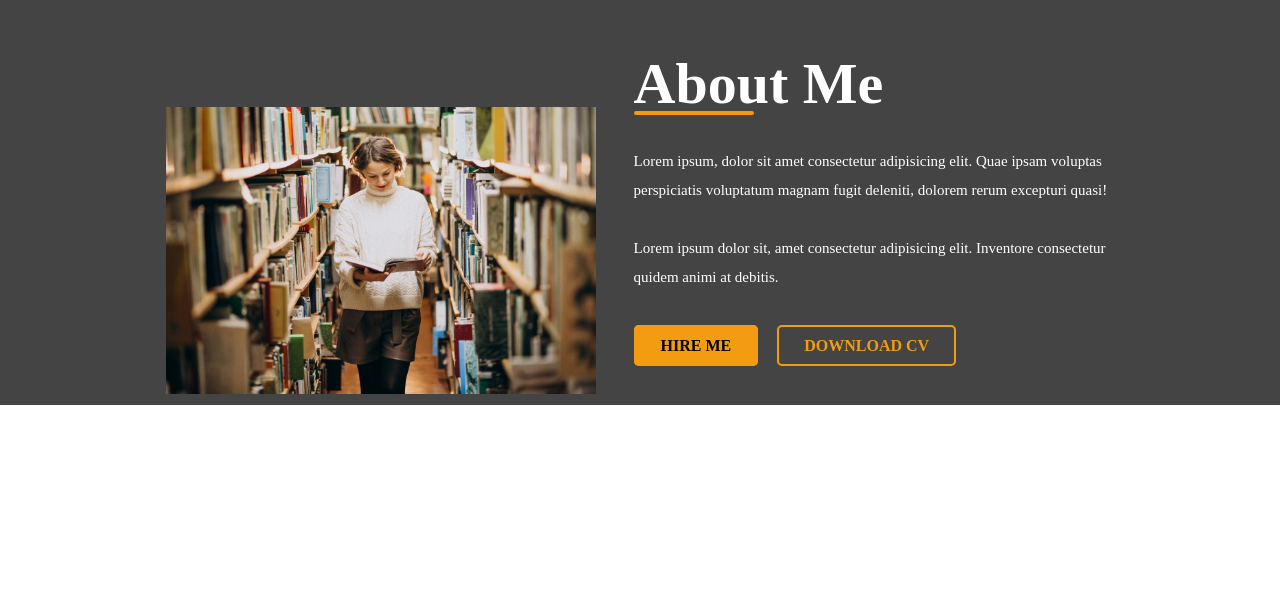
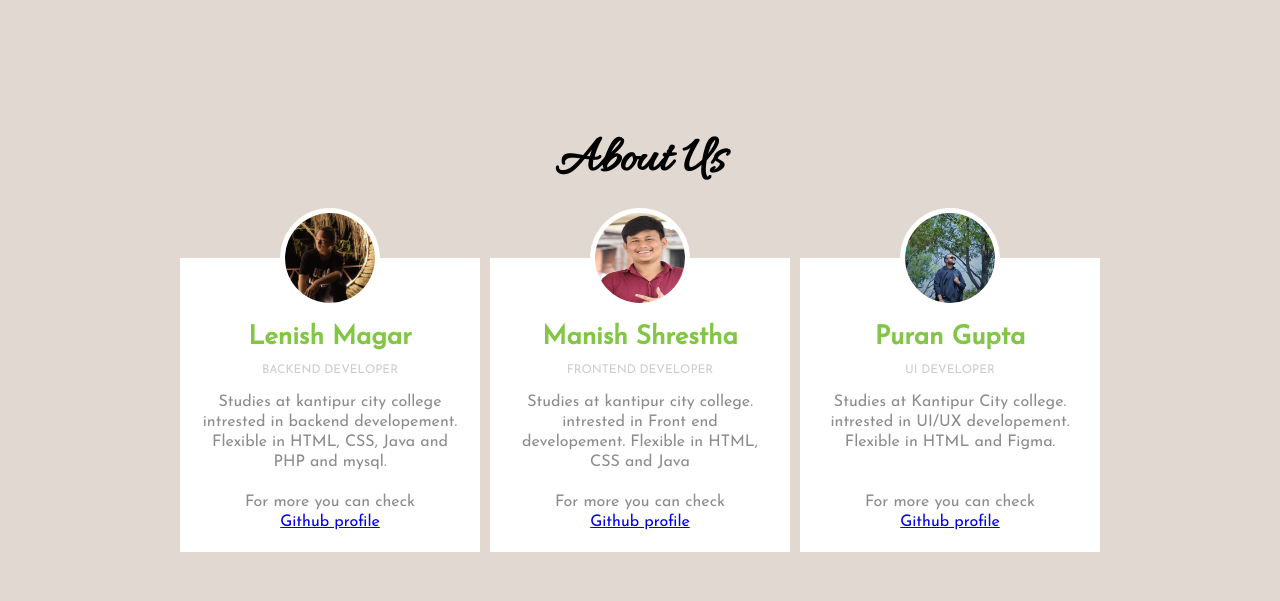
Before and after one commit to Harry2004harish/onlinebook, a PHP site: page /aboutus.php in a window 1280 px wide. Shown: the top 601 px of the page. Run offline with PHP 8.4, Linux system fonts and the light colour scheme; some web fonts are replaced.

Commit message:
about us

```diff
--- a/aboutus.php
+++ b/aboutus.php
@@ -3,30 +3,132 @@
 
 <head>
     <meta charset="UTF-8">
-    <meta http-equiv="X-UA-Compatible" content="IE=edge">
-    <meta name="viewport" content="width=device-width, initial-scale=1.0">
-    <title>Full Website</title>
-    <link rel="stylesheet" href="./css/aboutus.css">
-    <link rel="stylesheet" href="https://unicons.iconscout.com/release/v4.0.0/css/line.css">
+    <title>Our Team Section</title>
+    <style>
+    @import url('https://fonts.googleapis.com/css?family=Allura|Josefin+Sans');
+
+    * {
+        margin: 0;
+        padding: 0;
+        box-sizing: border-box;
+    }
+
+    body {
+        background: #E1D9D1;
+        font-family: 'Josefin Sans', sans-serif;
+    }
+
+    .wrapper {
+        margin-top: 10%;
+    }
+
+    .wrapper h1 {
+        font-family: 'Allura', cursive;
+        font-size: 52px;
+        margin-bottom: 60px;
+        text-align: center;
+    }
+
+    .team {
+        display: flex;
+        justify-content: center;
+        width: auto;
+        text-align: center;
+        flex-wrap: wrap;
+    }
+
+    .team .team_member {
+        background: #fff;
+        margin: 5px;
+        margin-bottom: 50px;
+        width: 300px;
+        padding: 20px;
+        line-height: 20px;
+        color: #8e8b8b;
+        position: relative;
+    }
+
+    .team .team_member h3 {
+        color: #81c644;
+        font-size: 26px;
+        margin-top: 50px;
+    }
+
+    .team .team_member p.role {
+        color: #ccc;
+        margin: 12px 0;
+        font-size: 12px;
+        text-transform: uppercase;
+    }
+
+    .team .team_member .team_img {
+        position: absolute;
+        top: -50px;
+        left: 50%;
+        transform: translateX(-50%);
+        width: 100px;
+        height: 100px;
+        border-radius: 50%;
+        background: #fff;
+    }
+
+    .team .team_member .team_img img {
+        width: 100px;
+        height: 100px;
+        padding: 5px;
+        border-radius: 50%;
+    }
+    </style>
 </head>
 
 <body>
-    <section class="about_section" id="About">
-        <div class="about_img">
-            <img src="./image/blog-1.jpg" alt="">
-        </div>
-        <div class="about_details">
-            <h1>About Me</h1>
-            <p>Lorem ipsum, dolor sit amet consectetur adipisicing elit. Quae ipsam voluptas perspiciatis voluptatum
-                magnam fugit deleniti, dolorem rerum excepturi quasi! <br><br>
-                Lorem ipsum dolor sit, amet consectetur adipisicing elit. Inventore consectetur quidem animi at
-                debitis.</p>
-            <div class="btns">
-                <a href="#" class="btn btn1">HIRE ME</a>
-                <a href="#" class="btn btn2">DOWNLOAD CV</a>
+
+    <div class="wrapper">
+        <h1>About Us</h1>
+        <div class="team">
+            <div class="team_member">
+                <div class="team_img">
+                    <img src="./aboutusimg/lenish.jpg" alt="Team_image">
+                </div>
+                <h3>Lenish Magar</h3>
+                <p class="role">Backend Developer</p>
+                <p>Studies at kantipur city college intrested in backend developement. Flexible in HTML, CSS, Java and
+                    PHP and mysql. </p>
+                <br>
+                <p>For more you can check <br>
+                    <a href="https://github.com/R4V3NSH4D0W" target=" "> Github profile</a>
+                </p>
+            </div>
+            <div class="team_member">
+                <div class="team_img">
+                    <img src="./aboutusimg/manish.jpg" alt="Team_image">
+                </div>
+                <h3>Manish Shrestha</h3>
+                <p class="role">Frontend developer</p>
+                <p>Studies at kantipur city college. intrested in Front end developement. Flexible in HTML, CSS and Java
+                </p>
+                <br>
+                <p>For more you can check <br>
+                    <a href="https://github.com/itsmems" target=" "> Github profile</a>
+                </p>
+
+            </div>
+            <div class="team_member">
+                <div class="team_img">
+                    <img src="./aboutusimg/puran.jpg" alt="Team_image">
+                </div>
+                <h3>Puran Gupta</h3>
+                <p class="role">UI developer</p>
+                <p>Studies at Kantipur City college. intrested in UI/UX developement. Flexible in HTML and Figma.</p>
+                <br>
+                <br>
+                <p>For more you can check <br>
+                    <a href="https://github.com" target=" "> Github profile</a>
+                </p>
             </div>
         </div>
-    </section>
+    </div>
+
 </body>
 
 </html>
--- a/css/aboutus.css
+++ /dev/null
@@ -1,79 +0,0 @@
-
-* {
-    padding: 0;
-    margin: 0;
-    box-sizing: border-box;
-}
-
-@font-face {
-    font-family: pop;
-    src: url(./fonts/Poppins-Regular.ttf);
-}
-
-.about_section {
-    width: 100%;
-    height: auto;
-    background-color: #444;
-    display: flex;
-    align-items: center;
-    justify-content: space-between;
-    padding: 50px 13%;
-    font-family: pop;
-}
-
-.about_img img {
-    width: 430px;
-    transform: translateY(50px);
-}
-
-.about_details h1 {
-    font-size: 58px;
-    color: #fff;
-    position: relative;
-}
-
-.about_details h1::after {
-    content: " ";
-    position: absolute;
-    width: 120px;
-    height: 4px;
-    background-color: #f39c12;
-    border-radius: 5px;
-    left: 0;
-    bottom: 2px;
-}
-
-.about_details p {
-    font-size: 15px;
-    color: #fff;
-    max-width: 480px;
-    margin: 30px 0 45px 0;
-    line-height: 29px;
-}
-
-.btn {
-    padding: 10px 25px;
-    border: 2px solid #f39c12;
-    border-radius: 5px;
-    color: #f39c12;
-    text-decoration: none;
-    margin: 30px 0;
-    transition: all .5s ease;
-    font-weight: 600;
-}
-
-.btn:hover {
-    background-color: #f39c12;
-    color: #333;
-}
-
-.btn1 {
-    margin-right: 15px;
-    background-color: #f39c12;
-    color: #000;
-}
-
-.btn1:hover {
-    background-color: transparent;
-    color: #f39c12;
-}
--- a/home.php
+++ b/home.php
@@ -117,7 +117,7 @@ if(isset($_POST['add_to_cart'])){
                 <h3>about us</h3>
                 <p>We offer a tremendous gathering of books in the various classifications of Fiction, Non-fiction,
                     Biographies, History, Religions, Self Help, Children.</p>
-                <a href="aboutus.php" class="btn">read more</a>
+                <a href="aboutus.php" target=" " class="btn">read more</a>
             </div>
 
         </div>
```
Also changed, not shown: aboutusimg/lenish.jpg (added), aboutusimg/manish.jpg (added), aboutusimg/puran.jpg (added).
